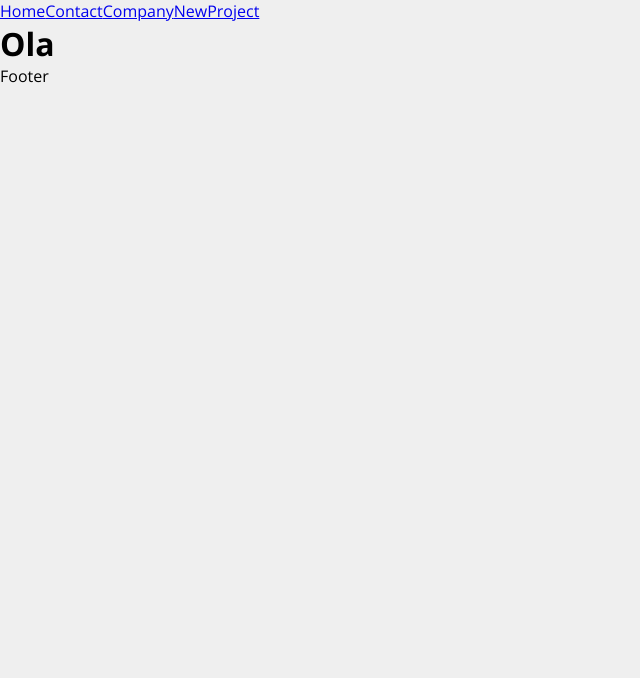
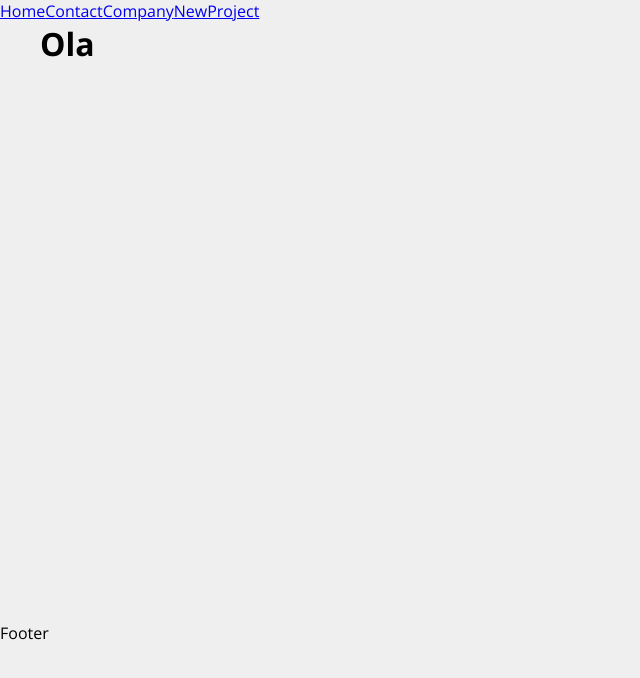
Before and after one commit to fredsons/Costs, a React (Create React App) app: page / in a window 1280 px wide. Shown: the top 678 px of the page, without its empty margins (0-640 px from the left). Built offline with nearby package versions, Linux system fonts and the light colour scheme.

Commit message:
adiciona classe no container

```diff
--- a/src/App.js
+++ b/src/App.js
@@ -4,6 +4,7 @@ import Home from "./components/pages/Home";
 import Company from "./components/pages/Company";
 import Contact from "./components/pages/Contact";
 import  NewProject from "./components/pages/NewProject";
+import Container from "./components/layout/Container";
 function App() {
   return (
     <Router>
@@ -15,6 +16,7 @@ function App() {
 
       </div>
       <Switch>
+        <Container customClass="min-height">
           <Route exact path="/">
             <Home/>
           </Route>
@@ -27,6 +29,7 @@ function App() {
           <Route path="/newproject">
             <NewProject/>
           </Route>
+        </Container>
       </Switch>
       <p>Footer</p>
     </Router>
```
Lines whose indentation alone changed are shown as unchanged.
